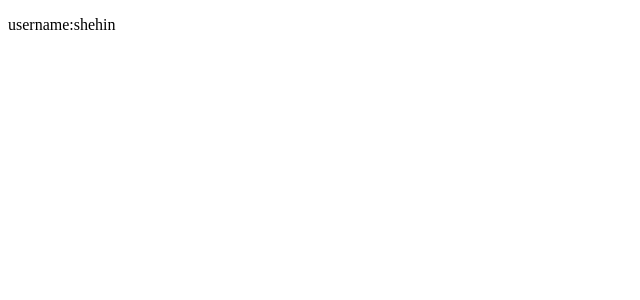
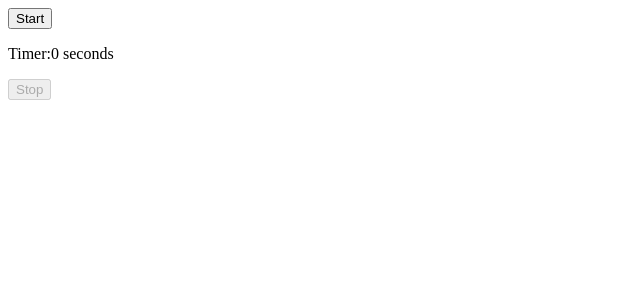
Before and after one commit to shehinthoombil/React-Study-Practice, a React (Create React App) app: page / in a window 1280 px wide. Shown: the top 300 px of the page, without its empty margins (0-640 px from the left). Built offline with nearby package versions, Linux system fonts and the light colour scheme.

Commit message:
start and stop timer create

```diff
--- a/src/App.jsx
+++ b/src/App.jsx
@@ -1,16 +1,15 @@
 import React from 'react';
-import UseContext from './UseContext';
-import {UserContext} from './UseContext';
+// import UseContext from './UseContext';
+// import {UserContext} from './UseContext';
+// const user = { name: "shehin" }
 
-
-const user = { name: "shehin" }
+import StartStopTimer from './Start&StopTimer';
 
 function App() {
+
     return (
         <>
-            <UserContext.Provider value={user}>
-                <UseContext />
-            </UserContext.Provider>
+          <StartStopTimer/>
         </>
 
     );
--- /dev/null
+++ b/src/Start&StopTimer.jsx
@@ -0,0 +1,36 @@
+import React, { useEffect, useState } from 'react'
+
+function StartStopTimer() {
+  const [time, setTime] = useState(0)
+  const [isRunning, setIsRunning] = useState(false)
+  const [intervalId, setIntervalId] = useState(null)
+
+  const startTimer = () => {
+    if (!isRunning) {
+      setIsRunning(true)
+      const id = setInterval(() => {
+        setTime(prevTime => prevTime + 1)
+      }, 1000)
+      setIntervalId(id)
+    }
+  }
+  const stopTimer = () => {
+    setIsRunning(false)
+    clearInterval(intervalId)
+  }
+  useEffect(() => {
+    return () => {
+      clearInterval(intervalId);
+    }
+  }, [intervalId])
+
+  return (
+    <div>
+      <button onClick={startTimer} disabled={isRunning}> Start</button>
+      <p> Timer:{time} seconds</p>
+      <button onClick={stopTimer} disabled={!isRunning}> Stop</button>
+    </div>
+  )
+}
+
+export default StartStopTimer
```
